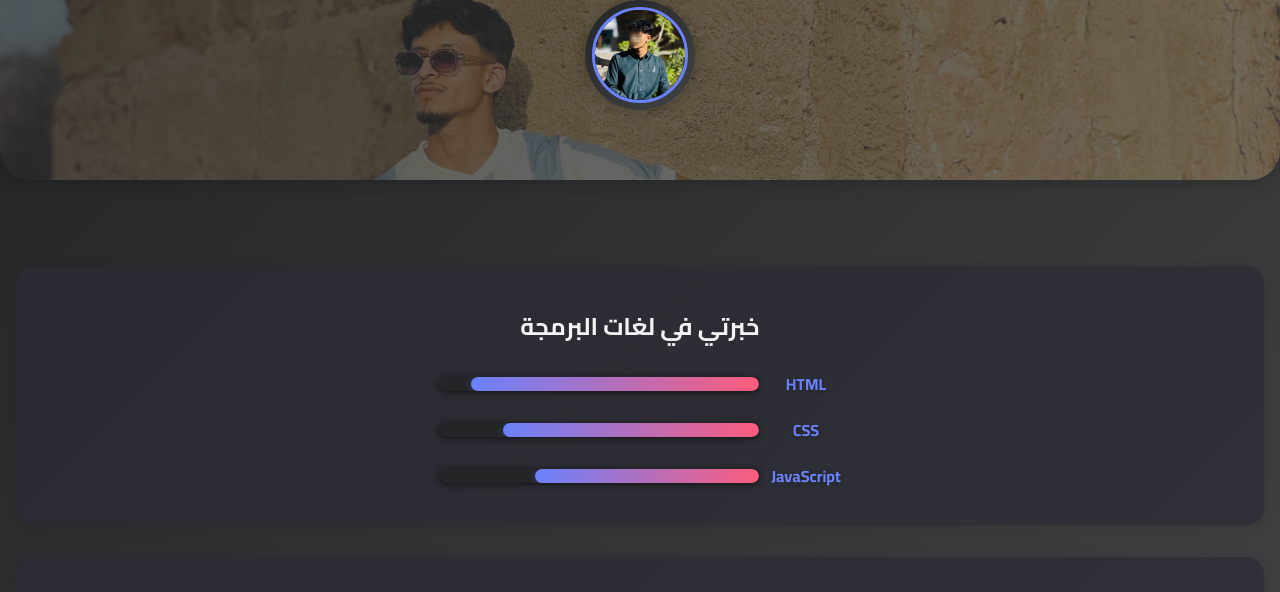
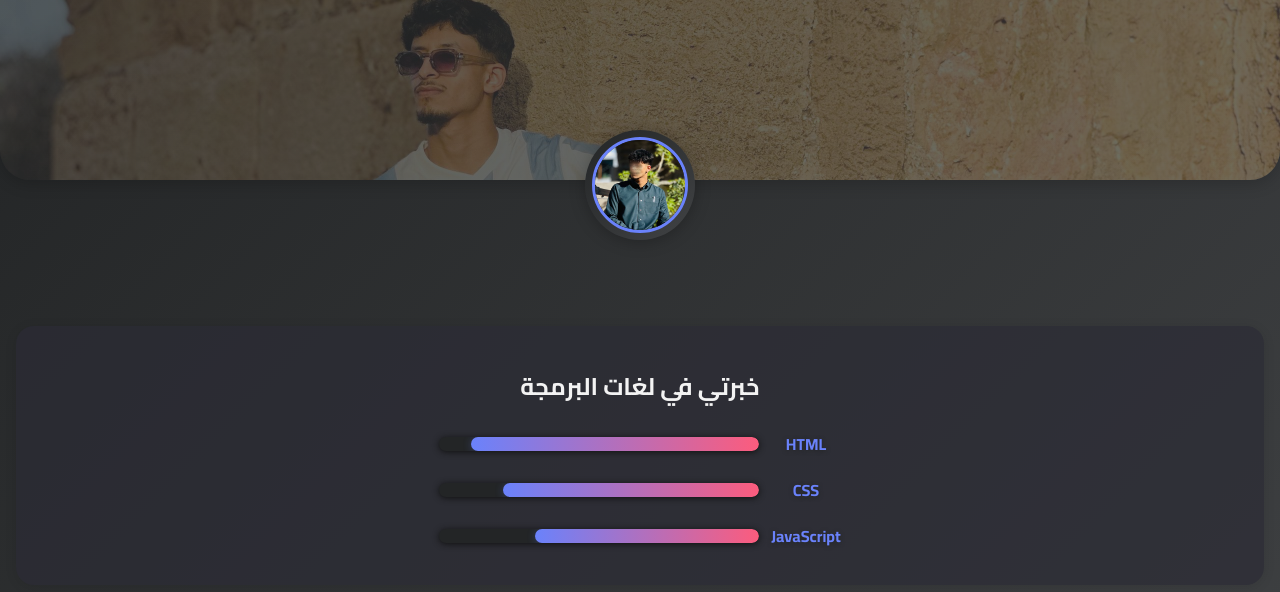
Before and after one commit to khozima-7/Khuzima7, a plain HTML site: page index.html in a window 1280 px wide. Shown: the top 592 px of the page. Drawn offline with Linux system fonts and the light colour scheme.

Commit message:
Add files via upload

```diff
--- a/index.html
+++ b/index.html
@@ -12,9 +12,10 @@
 <body>
 	<div class="cover-container">
 		<img src="cover.jpg" alt="صورة الغلاف" class="cover-img">
-		<div class="profile-pic-container">
-			<img src="profile.jpg" alt="الصورة الشخصية" class="profile-pic">
-		</div>
+	</div>
+	</div>
+	<div class="profile-pic-container">
+		<img src="profile.jpg" alt="الصورة الشخصية" class="profile-pic">
 	</div>
 	<main>
 		<section class="skills-section">
--- a/style.css
+++ b/style.css
@@ -30,8 +30,8 @@ body {
 }
 .profile-pic-container {
     position: relative;
-    z-index: 2;
-    margin-bottom: 70px; /* رفع الصورة للأعلى أكثر */
+    z-index: 20;
+    margin: -50px auto 20px auto;
     background: linear-gradient(135deg, #232526 0%, #414345 100%);
     border-radius: 50%;
     box-shadow: 0 2px 16px rgba(0,0,0,0.25);
@@ -39,7 +39,7 @@ body {
     display: flex;
     align-items: center;
     justify-content: center;
-    left: 0px; /* إزاحة الصورة لليمين */
+    width: max-content;
 }
 .profile-pic {
     width: 90px;
```
